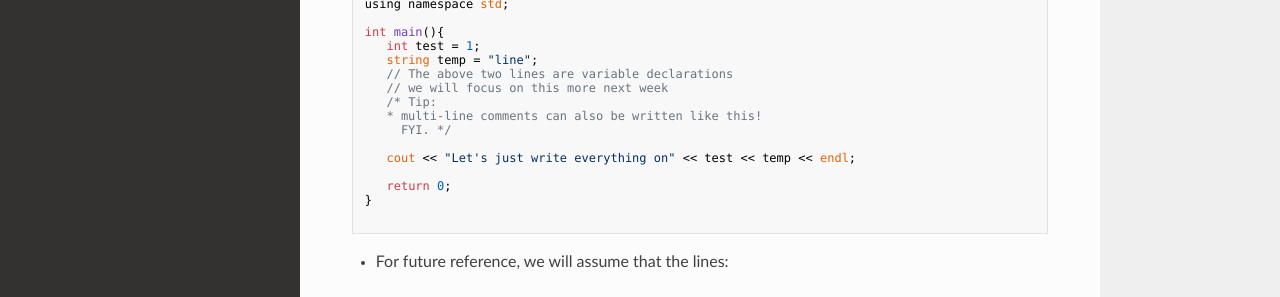
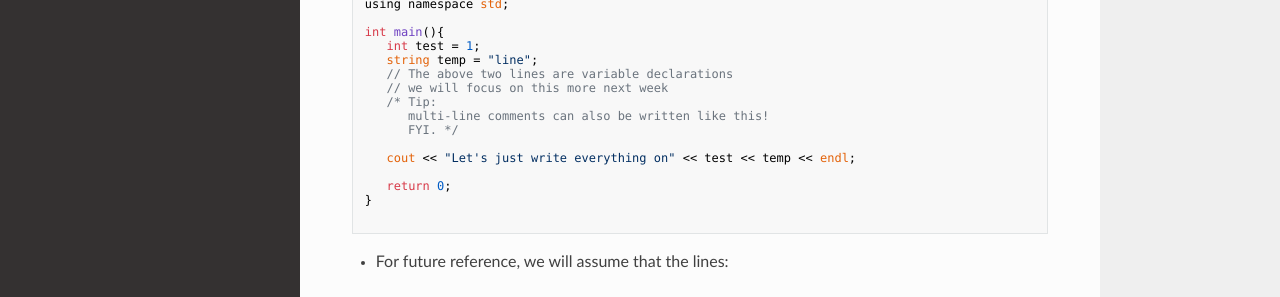
Before and after one commit to cs-si-ucr/cs10, an MkDocs documentation site: the page built from docs/dis01.md, in a window 1280 px wide and 1352 px high. Shown: the part 807-1104 px from the top of the window. Built offline with MkDocs 1.6.1, drawn with Linux system fonts in a browser that asks for light colours; nearby versions of some CDN libraries; old or Windows-style settings are respelled for this version of MkDocs.

Commit message:
Minor fix

```diff
--- a/docs/dis01.md
+++ b/docs/dis01.md
@@ -56,8 +56,8 @@ int main(){
    // The above two lines are variable declarations
    // we will focus on this more next week
    /* Tip:
-   * multi-line comments can also be written like this!
-     FYI. */
+      multi-line comments can also be written like this!
+      FYI. */
 
    cout << "Let's just write everything on" << test << temp << endl;
 
```
